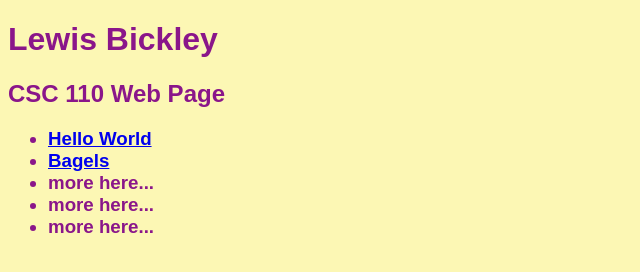
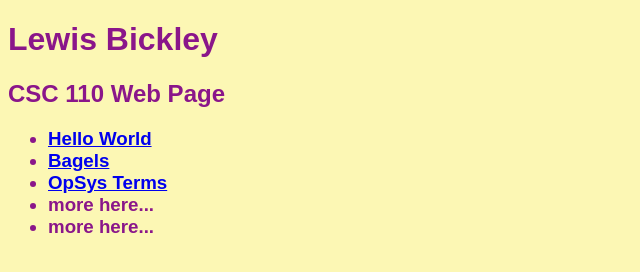
Before and after one commit to lbickley-pvcc/lbickley-pvcc.github.io, a plain HTML site: page index.html in a window 1280 px wide. Shown: the whole page, without its empty margins (0-640 px from the left). Drawn offline with Linux system fonts and the light colour scheme.

Commit message:
Update index.html

```diff
--- a/index.html
+++ b/index.html
@@ -15,7 +15,7 @@
 <ul>
     <li><a href = "helloworld.html"> Hello World </a></li>
     <li><a href = "bagels.html"> Bagels </a></li>
-    <li>more here...</li>
+    <li><a href = "opsys.html"> OpSys Terms</a></li>
     <li>more here...</li>
     <li>more here...</li>
 </ul>
```
